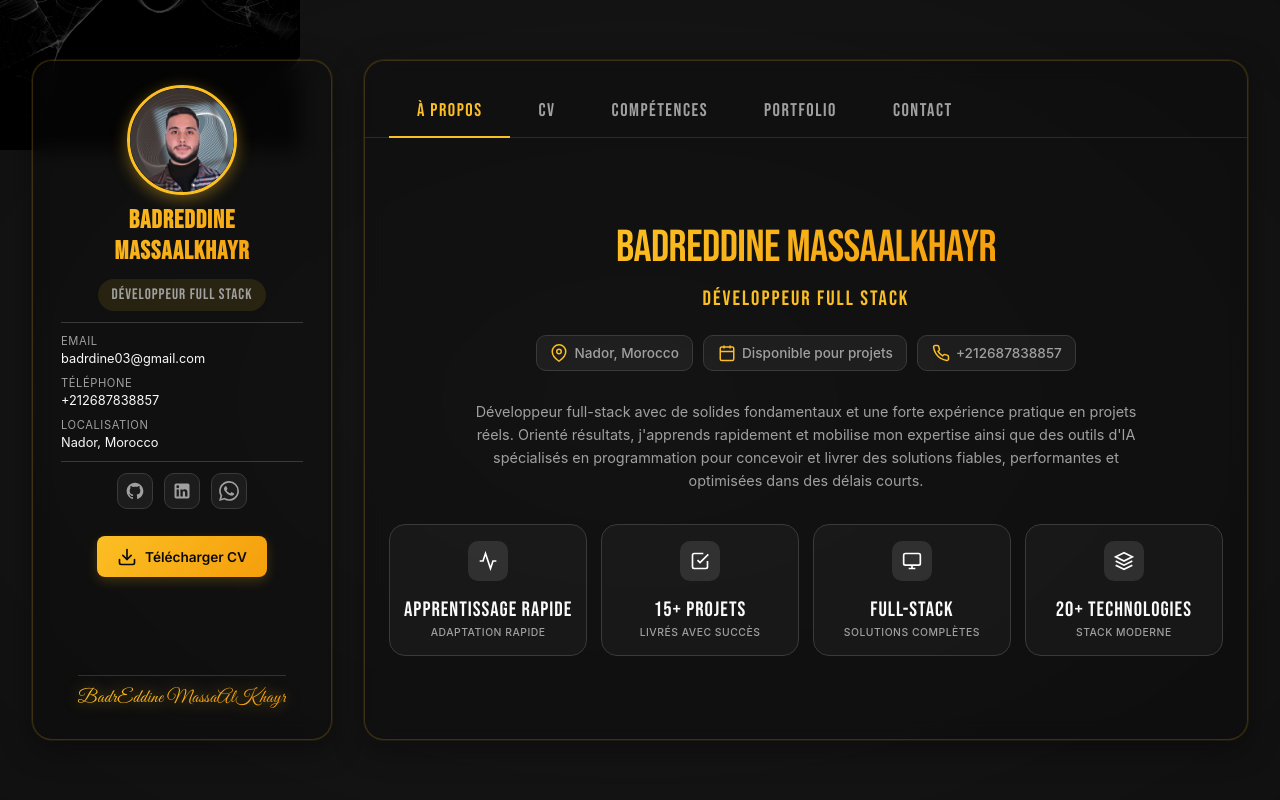
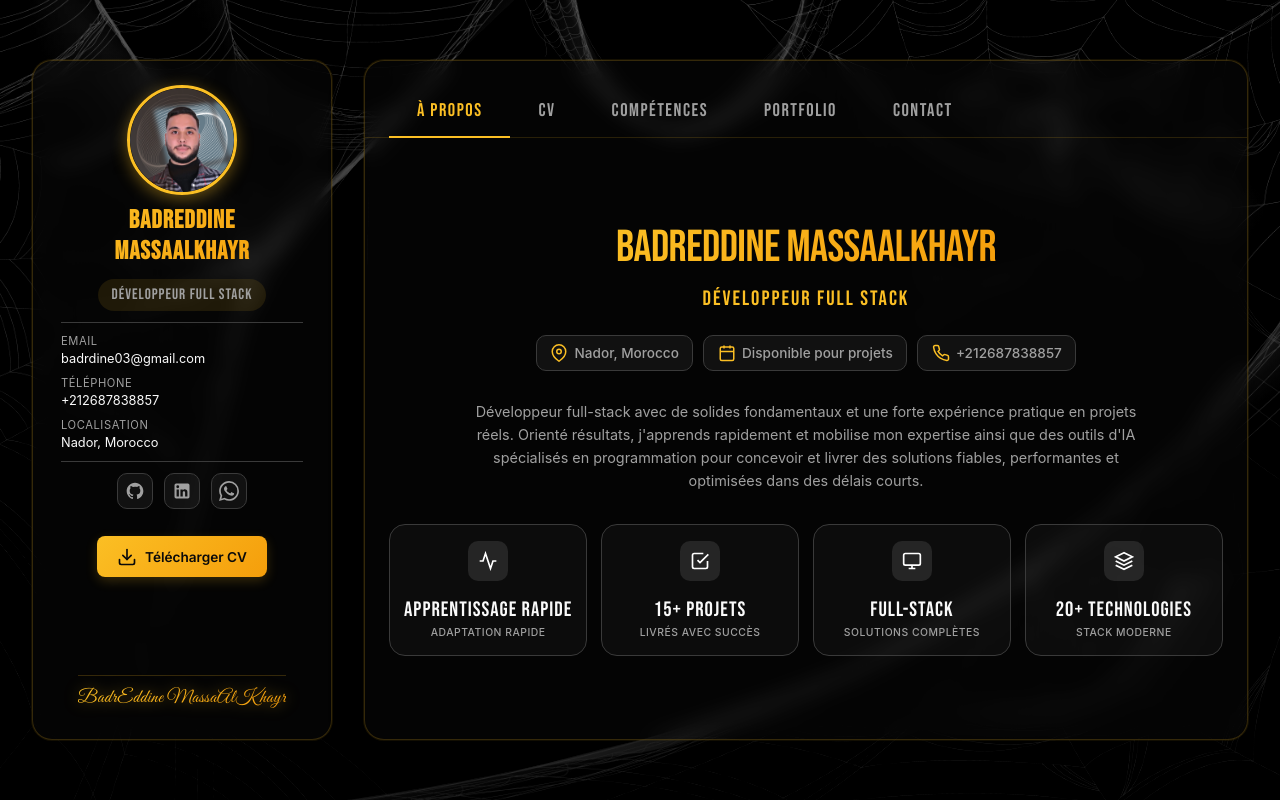
Before and after one commit to B4drEddine0/portfolio-2026, a website built with Vite: page index.html in a window 1280 px wide. Built offline with nearby package versions, Linux system fonts and the light colour scheme.

Commit message:
fix : fix an issue related to the bg

```diff
--- a/src/main.ts
+++ b/src/main.ts
@@ -865,7 +865,7 @@ function init() {
         <div class="loader-letters">Bienvenue à mon portfolio</div>
       </div>
     </div>
-    <canvas id="bg-canvas"></canvas>
+    <div id="bg-canvas"></div>
     <div class="portfolio-wrapper">
       <aside class="sidebar-compact">
         <img src="/profile-pic.png" alt="${profile.name}" class="profile-avatar">
--- a/src/style.css
+++ b/src/style.css
@@ -45,6 +45,8 @@ body::before {
   position: fixed;
   inset: 0;
   z-index: 0;
+  width: 100%;
+  height: 100%;
   background:
     linear-gradient(to bottom, rgba(10, 10, 10, 0.4) 0%, rgba(10, 10, 10, 0.75) 100%),
     url('/spider-web-bg.jpg');
@@ -52,6 +54,7 @@ body::before {
   background-position: center;
   background-repeat: no-repeat;
   filter: brightness(0.8) contrast(1.15) saturate(1.1);
+  pointer-events: none;
 }
 
 #app {
```
